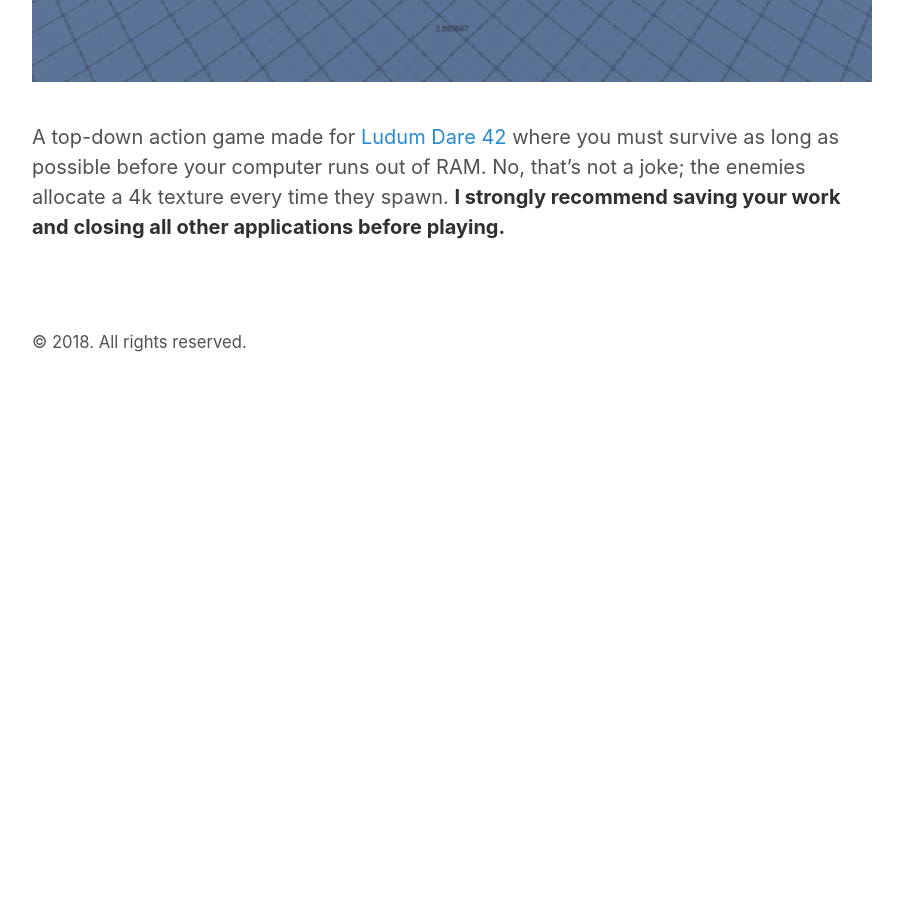
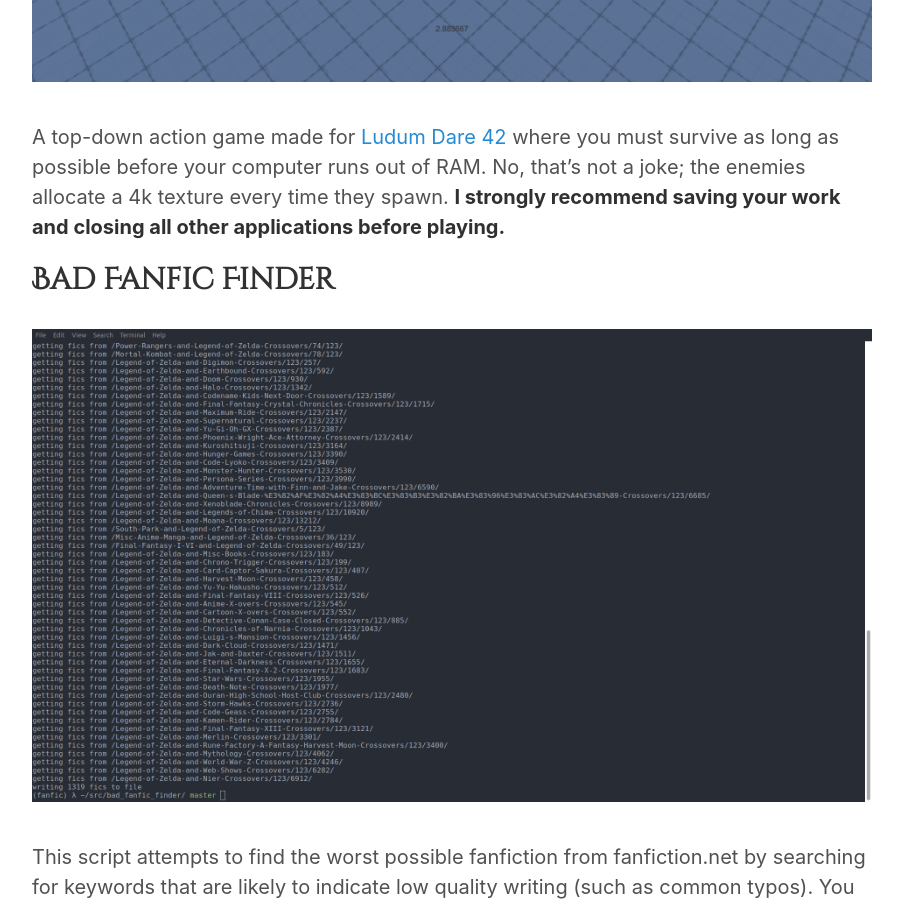
Before and after one commit to hpoggie/hpoggie.github.io, a Jekyll site: the page built from index.md, in a window 1280 px wide and 900 px high, scrolled down 1942 px. Shown: the whole window, without its empty margins (188-1091 px from the left). Built offline with Jekyll 4.4.1, drawn with Linux system fonts in a browser that asks for light colours; our own code applies the rules of GitHub Pages for plain Markdown files; before the commit the page ends 2426 px from its top, so only the background shows below that; some of the changed text lies outside the part shown.

Commit message:
Add bad fanfic finder

```diff
--- a/index.md
+++ b/index.md
@@ -28,3 +28,12 @@ A top-down action game made for [Ludum Dare
 as long as possible before your computer runs out of RAM. No, that's not a
 joke; the enemies allocate a 4k texture every time they spawn. __I strongly
 recommend saving your work and closing all other applications before playing.__
+
+## Bad Fanfic Finder
+
+![]({{site.url}}/assets/screen3.png)
+
+This script attempts to find the worst possible fanfiction from fanfiction.net
+by searching for keywords that are likely to indicate low quality writing (such
+as common typos). You can find it
+[here](https://github.com/hpoggie/bad_fanfic_finder).
```
Also changed, not shown: assets/screen3.png (added).
